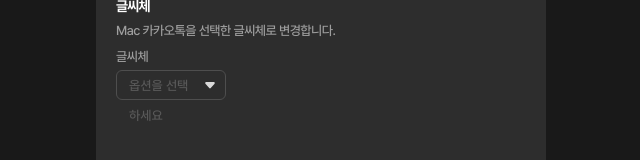
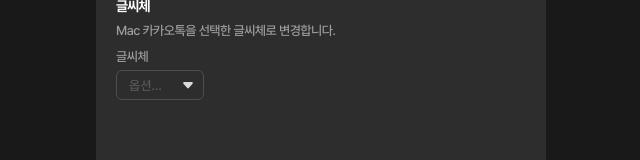
Before and after one commit to yheun03/cloneKakaoTalk, a Vue app in the folder clone-kakaotalk/: page /component in a window 1280 px wide. Shown: the part 636-796 px from the top of the page, without its empty margins (319-959 px from the left). Built offline with nearby package versions, Linux system fonts and the light colour scheme.

Commit message:
셀렉트 컴포넌트 오프너 말줄임 추가

```diff
--- a/clone-kakaotalk/src/assets/styles/components/_select.scss
+++ b/clone-kakaotalk/src/assets/styles/components/_select.scss
@@ -32,6 +32,7 @@
 }
 
 .k-select {
+    max-width: 40%;
     &--date{
         width: 131px;
         .dp__menu{
@@ -136,6 +137,10 @@
         height: 30px;
         cursor: pointer;
         outline: unset;
+
+        white-space: nowrap;
+        overflow: hidden;
+        text-overflow: ellipsis;
         // background: url('@/assets/icons/12/ic-polygon-bottom.svg') no-repeat right 12px center;
         &--placeholder{
             color: #595959;
```
